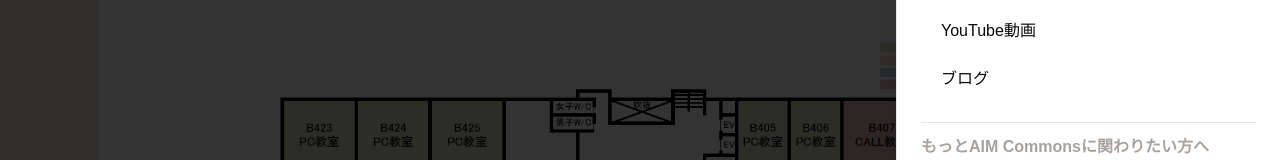
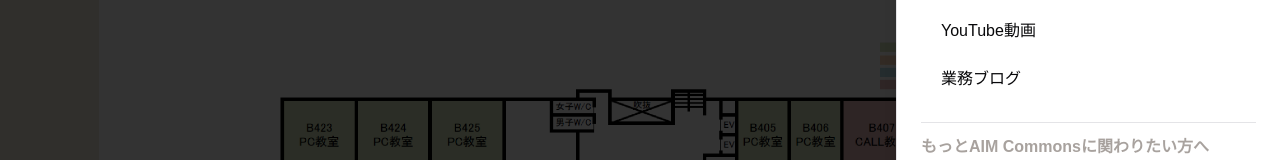
Before and after one commit to AIM-SC/next-website, a Next.js app: page /introduce in a window 1280 px wide. Both pictures are taken after a click on the button 1240 px from the left and 49 px from the top of the page. Shown: the part 527-687 px from the top of the page. Built offline with nearby package versions, Linux system fonts and the light colour scheme; a web font is replaced by a local one.

Commit message:
fix: 業務ブログに変更・Informationカード変更

```diff
--- a/src/app/(pages)/blog/[pageId]/page.tsx
+++ b/src/app/(pages)/blog/[pageId]/page.tsx
@@ -6,7 +6,7 @@ import Tag from "@/app/components/tag";
 import type { Metadata } from "next";
 
 export const metadata: Metadata = {
-	title: "ブログ",
+	title: "業務ブログ",
 	description: "AIM Commonsスタッフからの発信です",
 };
 
--- a/src/app/(pages)/blog/article/[postId]/page.tsx
+++ b/src/app/(pages)/blog/article/[postId]/page.tsx
@@ -11,7 +11,7 @@ export async function generateMetadata({
 
 	if (!article) {
 		return {
-			title: "ブログ",
+			title: "業務ブログ",
 			description: "AIM Commonsスタッフからの発信です",
 		};
 	}
@@ -53,7 +53,7 @@ export default async function StaticDetailPage({
 					BLOG
 				</div>
 				<div className="text-center font-semibold text-2xl text-black md:text-4xl">
-					ブログ
+					業務ブログ
 				</div>
 			</div>
 			<Article content={article} />
--- a/src/app/(pages)/category/[tagId]/[pageId]/page.tsx
+++ b/src/app/(pages)/category/[tagId]/[pageId]/page.tsx
@@ -13,7 +13,7 @@ export async function generateMetadata({
 
 	if (!tagListResponse) {
 		return {
-			title: "ブログ",
+			title: "業務ブログ",
 			description: "AIM Commonsスタッフからの発信です",
 		};
 	}
--- a/src/app/(pages)/recruit/page.tsx
+++ b/src/app/(pages)/recruit/page.tsx
@@ -179,7 +179,7 @@ const jobIntroductionPage = () => {
 										href="/blog"
 										className="text-[#d9ae4c] underline hover:opacity-70"
 									>
-										技術ブログ
+										業務ブログ
 									</Link>
 									で詳しく紹介しています。
 								</div>
--- a/src/app/components/header.tsx
+++ b/src/app/components/header.tsx
@@ -113,7 +113,7 @@ export default function Header() {
 									<a href={"/movies"}>YouTube動画</a>
 								</li>
 								<li className={cn("px-5 py-3")}>
-									<a href={"/blog"}>ブログ</a>
+									<a href={"/blog"}>業務ブログ</a>
 								</li>
 							</ul>
 							<SheetHeader className="mb-[10px] h-[20px] border-b" />
--- a/src/app/components/infromation.tsx
+++ b/src/app/components/infromation.tsx
@@ -15,18 +15,25 @@ const Information = ({ title, notes, subtitle, content }: Props) => {
 				<Title maintitle={title} subtitle={subtitle} notes={notes} />
 			</div>
 			<div className="flex flex-col space-y-2 text-center">
-			{content.map((item) => (
-				<div key={item.name}>
-					<Link href={`/info/article/${item.id}`}>
-					<div className="flex flex-col justify-between transition-opacity hover:opacity-50 md:flex-row">
-						<span className="">{item.time}</span>
-						<span className="max-w-[400px] truncate text-gray-800">{item.name}</span>
-					</div>
-					</Link>
-					<hr className="my-2 border-0 border-gray-400 border-t border-dashed" />
-				</div>
-				))}
+				{content.map((item) => {
+					const { name } = item;
 
+					const truncatedText =
+						name.length > 30 ? `${name.slice(0, 30)}…` : name;
+
+					return (
+						<div key={item.name}>
+							<a href={`/info/article/${item.id}`}>
+								<div className="flex flex-col gap-7 transition-opacity hover:opacity-50 md:flex-row">
+									<span className="">{item.time}</span>
+									<span className="text-gray-800">{truncatedText}</span>
+								</div>
+							</a>
+
+							<hr className="my-2 border-0 border-gray-400 border-t border-dashed" />
+						</div>
+					);
+				})}
 				<Link href="/info" className="transition-opacity hover:opacity-50">
 					一覧を見る
 				</Link>
--- a/src/app/page.tsx
+++ b/src/app/page.tsx
@@ -160,7 +160,7 @@ const TopPage = async () => {
 						/>
 						<Box
 							icon={faNewspaper}
-							title="ブログ"
+							title="業務ブログ"
 							subtitle="BLOG"
 							description="学生スタッフがITスキルに役立つ記事を投稿しています"
 							link="./blog"
```
